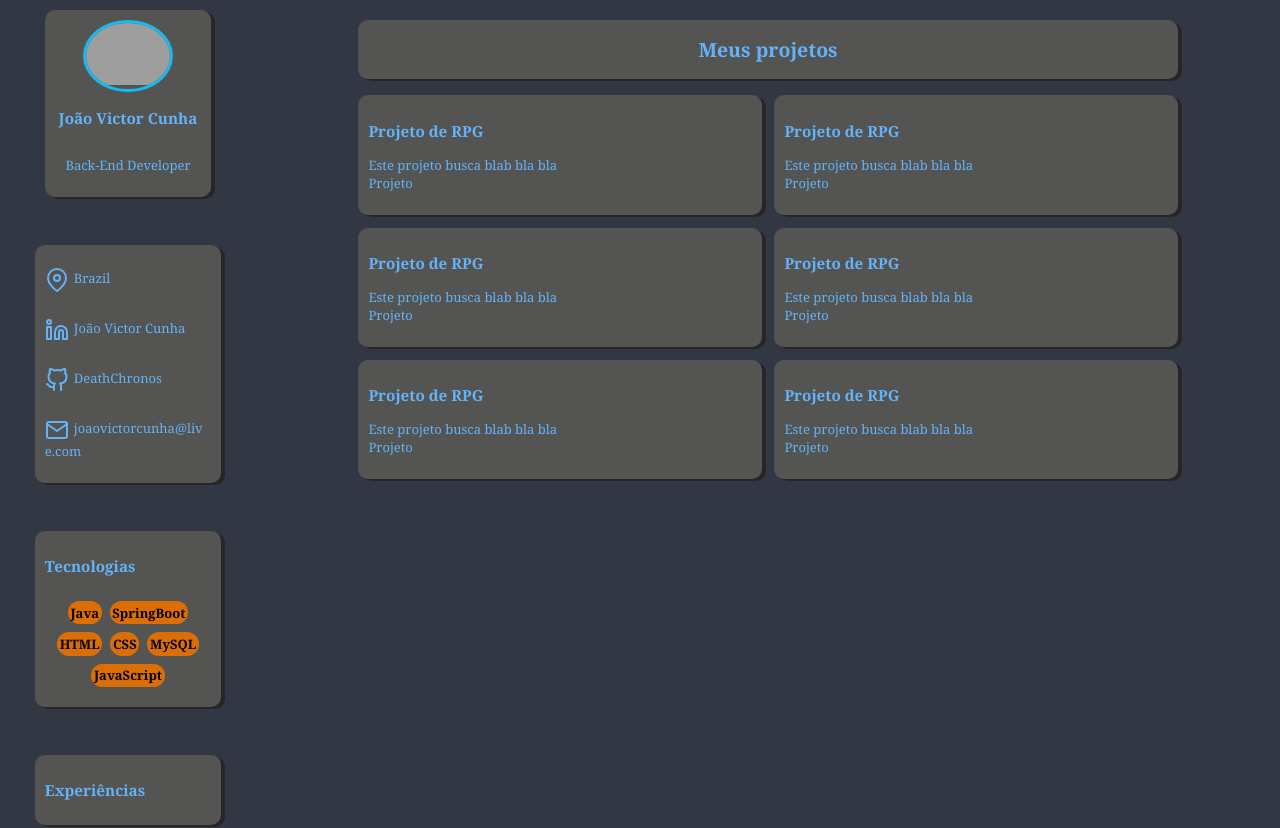
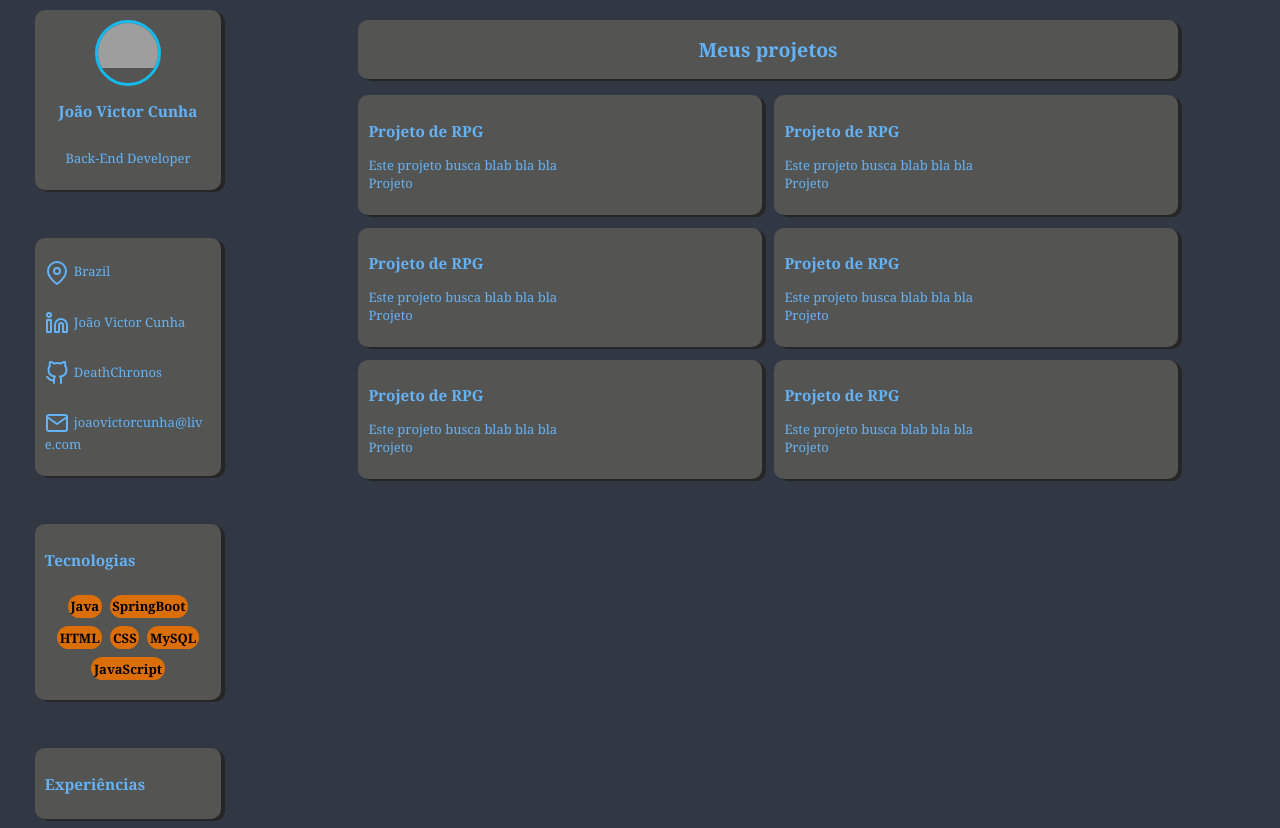
Before and after one commit to Death-Chronos/Portifolio, a plain HTML site: page index.html in a window 1280 px wide. Shown: the top 828 px of the page. Drawn offline with Linux system fonts and the light colour scheme; grey boxes are pictures that could not be loaded.

Commit message:
Concerto da imagem

```diff
--- a/style.css
+++ b/style.css
@@ -84,7 +84,7 @@ aside {
 }
 
 .perfil{
-    padding: 10px 0;
+    padding: 10px ;
     display: flex;
     flex-direction: column;
     align-items: center;
@@ -98,8 +98,8 @@ a{
 
 .foto{
     border: rgb(19, 187, 238) solid;
-    height: 50%;
-    width: 50%;
+    height: 60px;
+    width: 60px;
     border-radius: 50%;
     overflow: hidden;
 }
```
